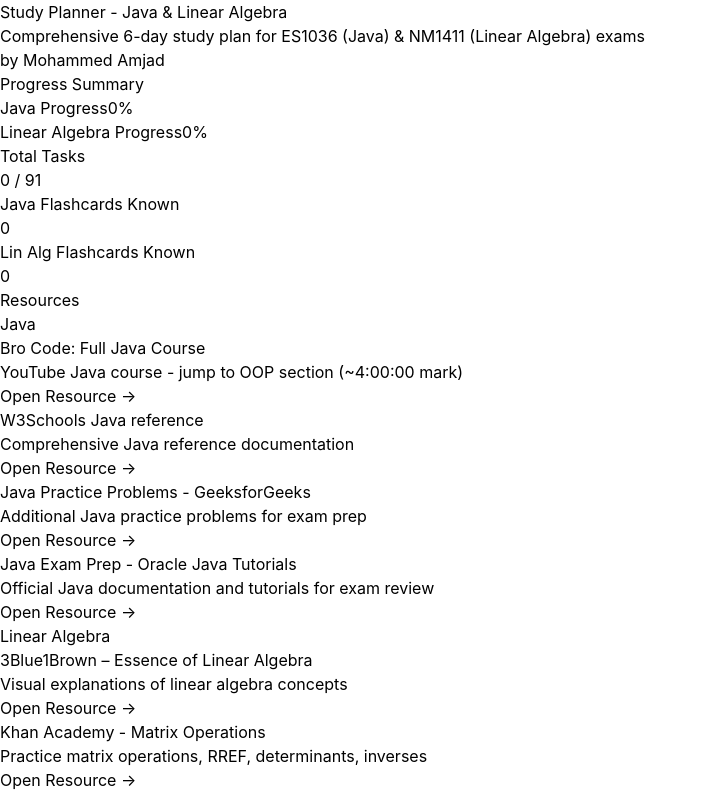
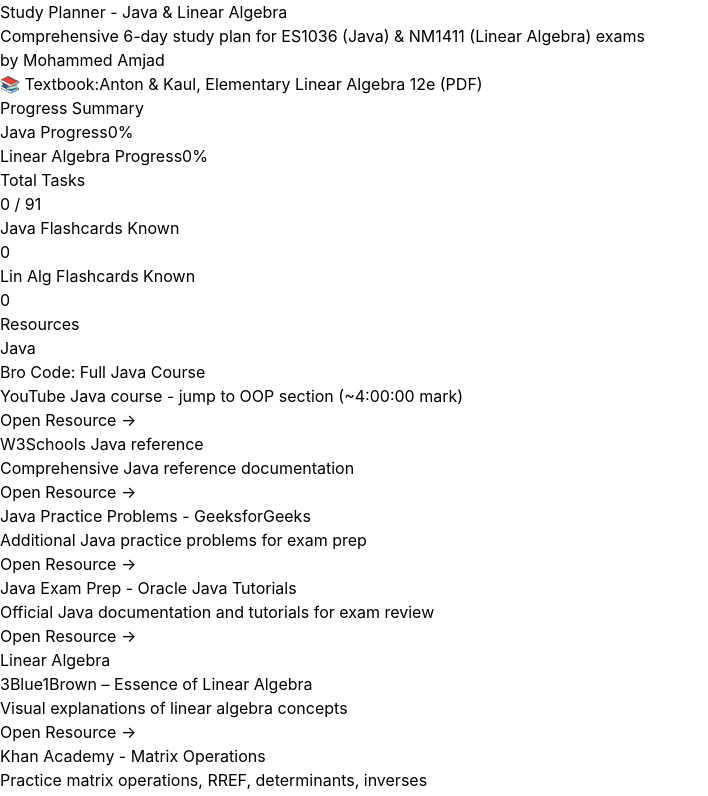
Before and after one commit to mohamjad/study1, a React (Vite) app: page / in a window 1280 px wide. Shown: the top 796 px of the page, without its empty margins (0-708 px from the left). Built offline with nearby package versions, Linux system fonts and the light colour scheme.

Commit message:
Add prominent textbook link at top of page and update resource link

```diff
--- a/src/App.tsx
+++ b/src/App.tsx
@@ -87,9 +87,22 @@
           <p className="text-gray-600 mb-1">
             Comprehensive 6-day study plan for ES1036 (Java) & NM1411 (Linear Algebra) exams
           </p>
-          <p className="text-sm text-gray-500 italic">
+          <p className="text-sm text-gray-500 italic mb-4">
             by Mohammed Amjad
           </p>
+          <div className="bg-blue-50 border-l-4 border-blue-600 p-4 rounded-r-lg mb-4">
+            <div className="flex items-center gap-3">
+              <span className="text-blue-600 font-semibold">📚 Textbook:</span>
+              <a
+                href="https://www.studyhalo.com/media/resources/resources/MAT1503/Textbook/MAT1503_-_Prescribed_book.pdf"
+                target="_blank"
+                rel="noopener noreferrer"
+                className="text-blue-700 hover:text-blue-900 font-medium underline"
+              >
+                Anton & Kaul, Elementary Linear Algebra 12e (PDF)
+              </a>
+            </div>
+          </div>
         </header>
 
         <ProgressSummary progress={progress} />
--- a/src/data.ts
+++ b/src/data.ts
@@ -860,7 +860,7 @@
     id: 'r13',
     title: 'Anton & Kaul, Elementary Linear Algebra 12e',
     purpose: 'Primary textbook for all linear algebra practice problems',
-    link: '',
+    link: 'https://www.studyhalo.com/media/resources/resources/MAT1503/Textbook/MAT1503_-_Prescribed_book.pdf',
     subject: 'Linear Algebra',
   },
 ];
```
